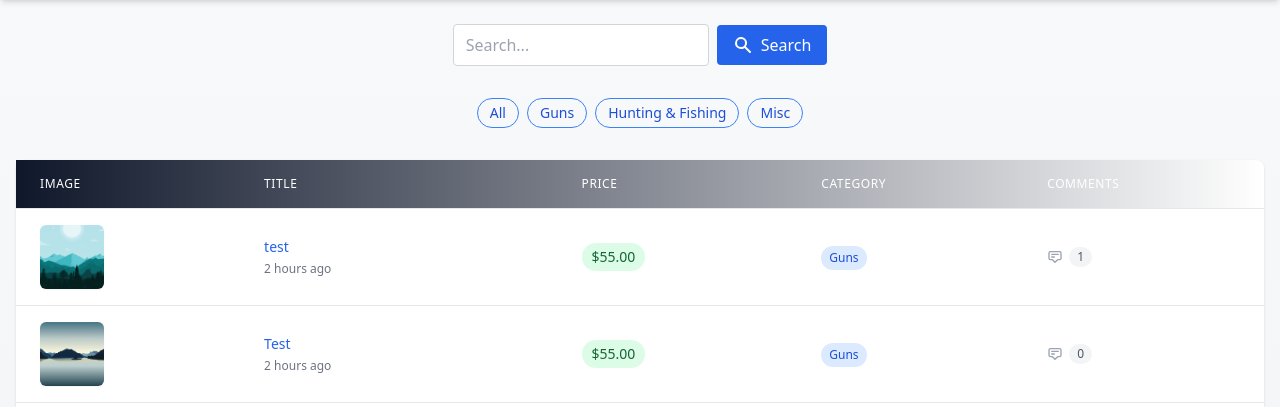
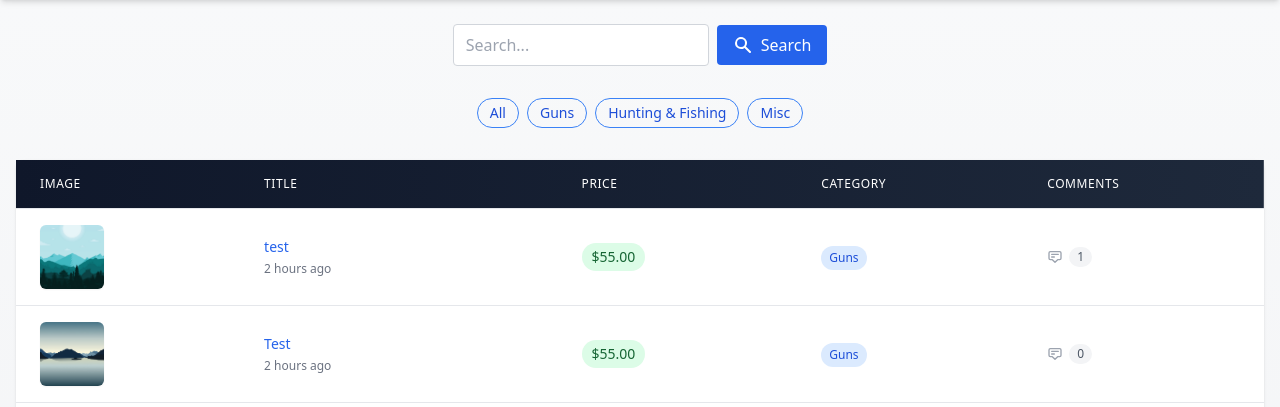
Before and after one commit to cnichols1734/bdmb_marketplace, a Flask app: page / in a window 1280 px wide. Shown: the part 128-535 px from the top of the page. Run offline with Flask 3, Linux system fonts and the light colour scheme; data comes from the database, SQL or seed files in the repository; some libraries are stand-ins or nearby versions.

Commit message:
Updated main column color

```diff
--- a/templates/index.html
+++ b/templates/index.html
@@ -255,7 +255,7 @@
         <div class="bg-white rounded-lg shadow">
             <table class="min-w-full divide-y divide-gray-200">
 
-                <thead class="bg-gradient-to-r from-slate-900 to-slate-810 py-4">
+                <thead class="bg-gradient-to-r from-slate-900 to-slate-800 py-4">
                     <tr>
                         <th scope="col" class="px-6 py-4 text-left text-xs font-medium text-white uppercase tracking-wider">Image</th>
                         <th scope="col" class="px-6 py-4 text-left text-xs font-medium text-white uppercase tracking-wider">Title</th>
```
